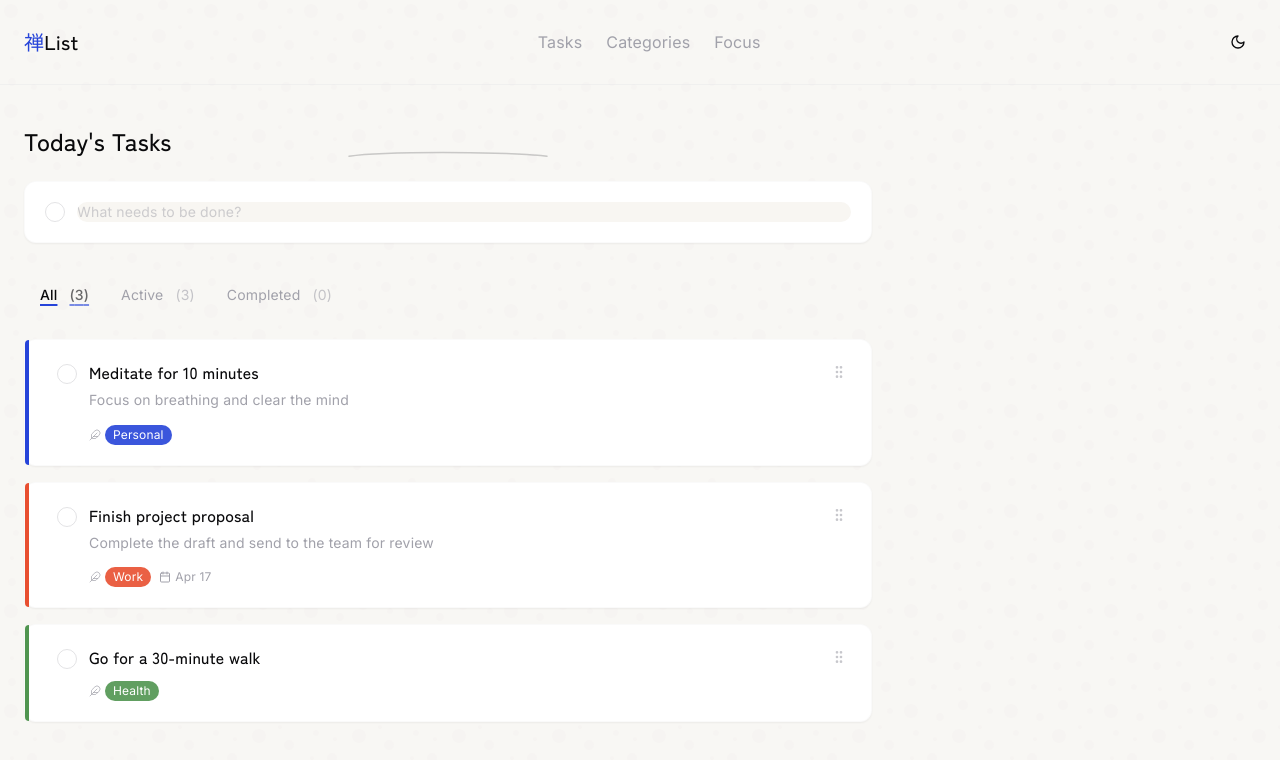
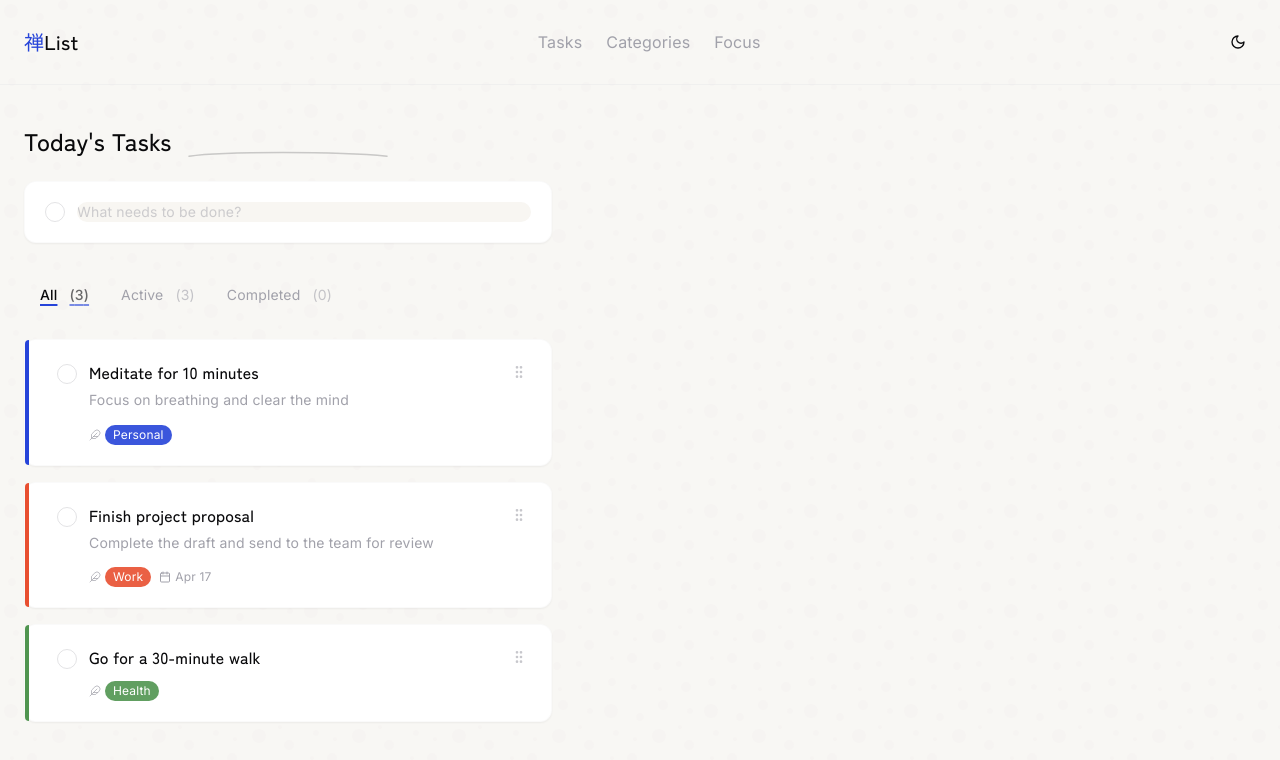
Before and after one commit to vaibhavsaha/zenlist-harmony, a React (Vite) app: page / in a window 1280 px wide. Shown: the top 760 px of the page. Built offline with nearby package versions, Linux system fonts and the light colour scheme.

Commit message:
Fix: Reduce task card width
Adjust task card width for better spacing.

```diff
--- a/src/pages/Index.tsx
+++ b/src/pages/Index.tsx
@@ -4,6 +4,7 @@ import { AddTaskForm } from '@/components/AddTaskForm';
 import { TaskList } from '@/components/TaskList';
 import { FilterControls } from '@/components/FilterControls';
 import { AppHeader } from '@/components/AppHeader';
+import { v4 as uuidv4 } from 'uuid';
 import { TaskInterface, CategoryInterface } from '@/types/task';
 import { toast } from '@/components/ui/use-toast';
 
@@ -85,7 +86,7 @@ const Index = () => {
     <div className="min-h-screen flex flex-col japanese-paper">
       <AppHeader />
 
-      <main className="flex-1 container max-w-4xl py-10 px-6 mx-0">
+      <main className="flex-1 container max-w-xl py-10 px-6 mx-0">
         <h1 className="text-2xl font-jp font-medium mb-6 brush-stroke-bg animate-float">Today's Tasks</h1>
 
         <AddTaskForm onAddTask={handleAddTask} categories={categories} />
```
